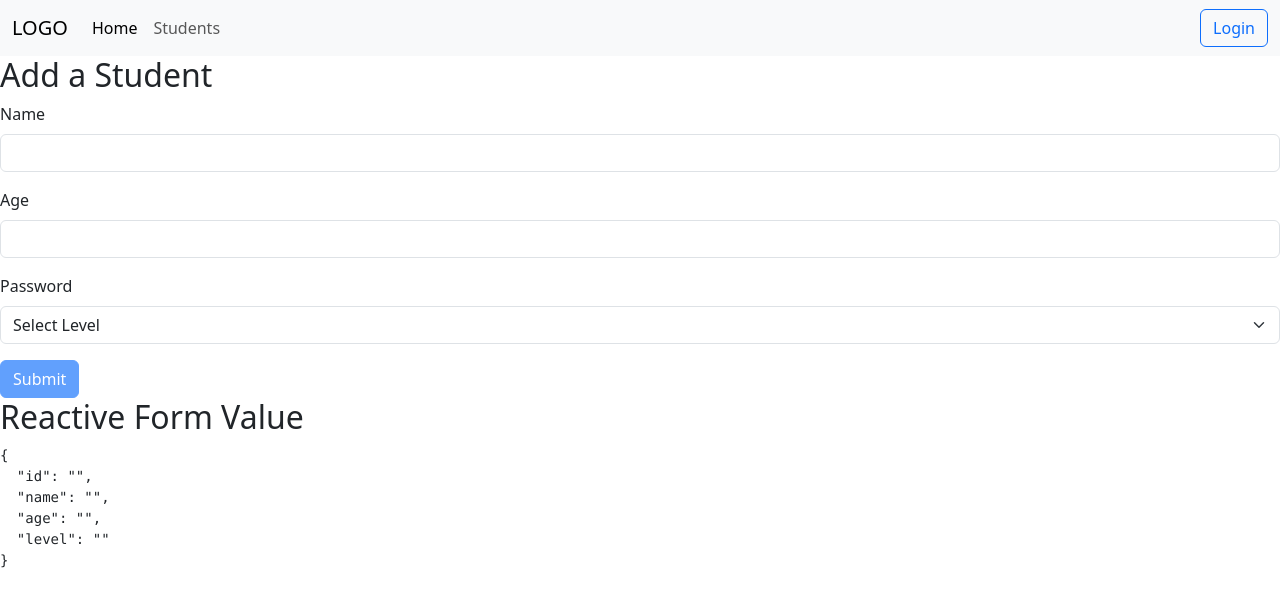
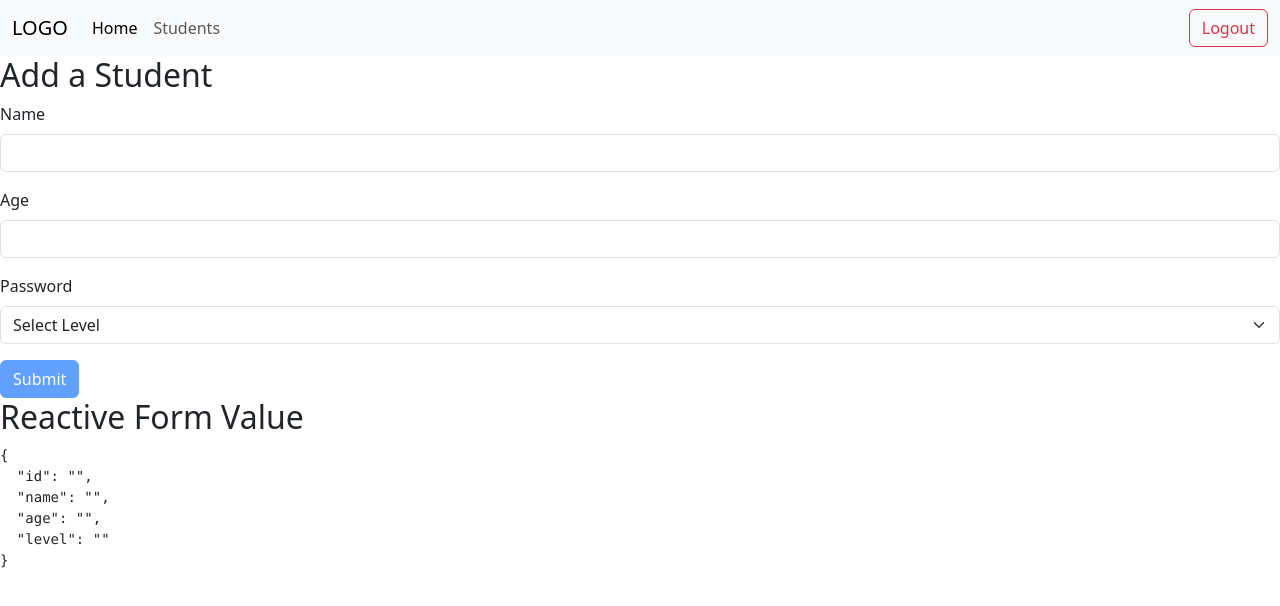
Before and after one commit to ShareghYusefi/school-application, an Angular app: page /home in a window 1280 px wide. Shown: the top 606 px of the page. Built offline with nearby package versions, Linux system fonts and the light colour scheme; sample sign-in values are in the browser's storage.

Commit message:
logout button

```diff
--- a/src/app/components/navbar/navbar.component.html
+++ b/src/app/components/navbar/navbar.component.html
@@ -21,7 +21,28 @@
           <a class="nav-link" routerLink="students">Students</a>
         </li>
       </ul>
-      <button class="btn btn-outline-primary" routerLink="login">Login</button>
+      <button
+        *ngIf="!isLoggedIn"
+        class="btn btn-outline-primary"
+        routerLink="login"
+      >
+        Login
+      </button>
+      <button
+        *ngIf="!isLoggedIn"
+        class="btn btn-outline-secondary ms-2"
+        routerLink="register"
+      >
+        Register
+      </button>
+      <!-- logout button -->
+      <button
+        *ngIf="isLoggedIn"
+        (click)="logout()"
+        class="btn btn-outline-danger ms-2"
+      >
+        Logout
+      </button>
     </div>
   </div>
 </nav>
--- a/src/app/components/navbar/navbar.component.ts
+++ b/src/app/components/navbar/navbar.component.ts
@@ -1,19 +1,24 @@
 import { Component } from '@angular/core';
 import { AuthService } from '../../services/auth.service';
+import { Router } from '@angular/router';
 
 @Component({
   selector: 'app-navbar',
   standalone: false,
   templateUrl: './navbar.component.html',
-  styleUrl: './navbar.component.css'
+  styleUrl: './navbar.component.css',
 })
 export class NavbarComponent {
-
   email: string = '';
   password: string = '';
   isLoggedIn: boolean = false;
 
-  constructor(private authService: AuthService) {}
+  constructor(private authService: AuthService, private router: Router) {}
+
+  ngOnInit() {
+    // Check if user is logged in when the component initializes
+    this.isLoggedIn = this.authService.isLoggedIn();
+  }
 
   login() {
     this.authService.login(this.email, this.password).subscribe({
@@ -25,8 +30,14 @@ export class NavbarComponent {
       },
       error: (error) => {
         console.error('Login failed', error);
-      }
+      },
     });
   }
 
+  logout() {
+    this.authService.logout();
+    this.isLoggedIn = false;
+    // Redirect to the login page or home page after logout
+    this.router.navigate(['/home']);
+  }
 }
```
